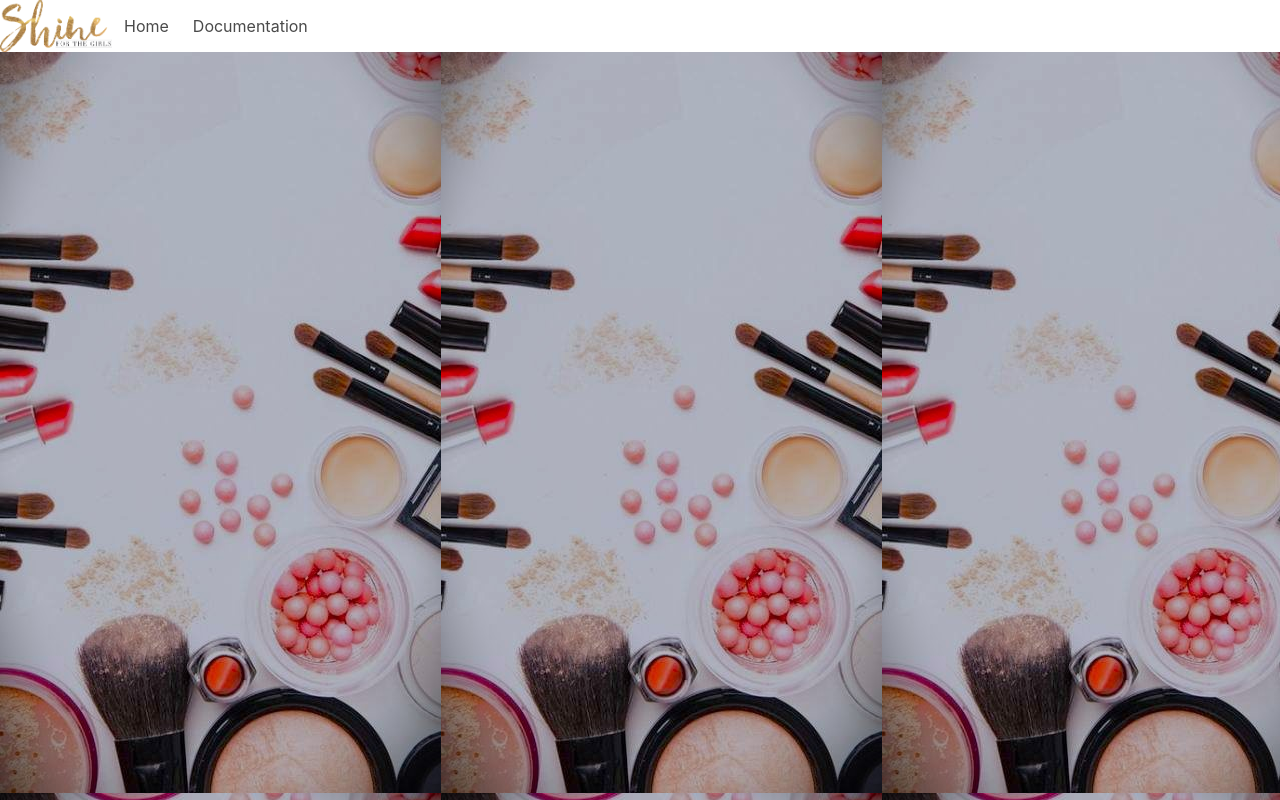
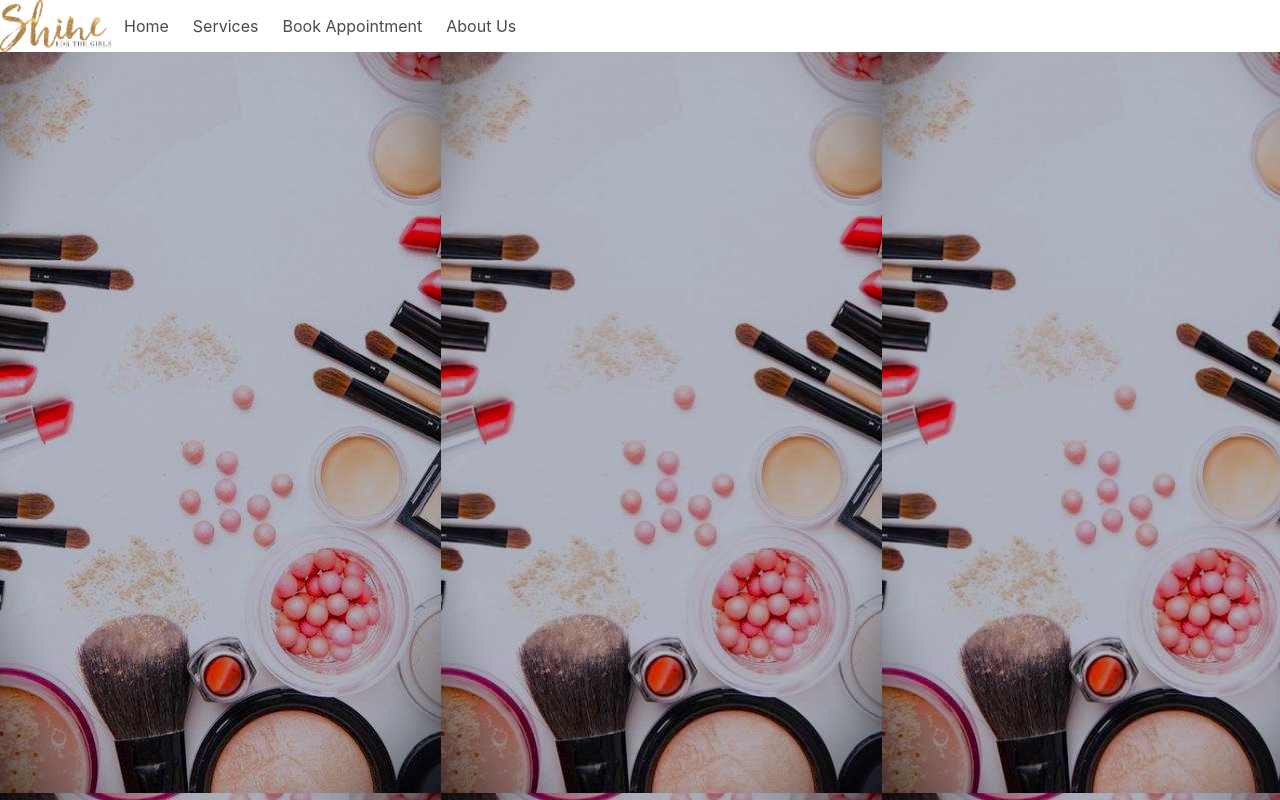
Before and after one commit to chethan1996/beauty-salon, a React (Create React App) app: page / in a window 1280 px wide. Built offline with nearby package versions, Linux system fonts and the light colour scheme.

Commit message:
Add navbar options

```diff
--- a/src/components/navbar/Navbar.jsx
+++ b/src/components/navbar/Navbar.jsx
@@ -29,7 +29,9 @@ export default function Navbar() {
     >
       <div className="navbar-start">
         <a className="navbar-item" href="#">Home</a>
-        <a className="navbar-item" href="#">Documentation</a>
+        <a className="navbar-item" href="#">Services</a>
+        <a className="navbar-item" href="#">Book Appointment</a>
+        <a className="navbar-item" href="#">About Us</a>
       </div>
     </div>
 </nav>
```
